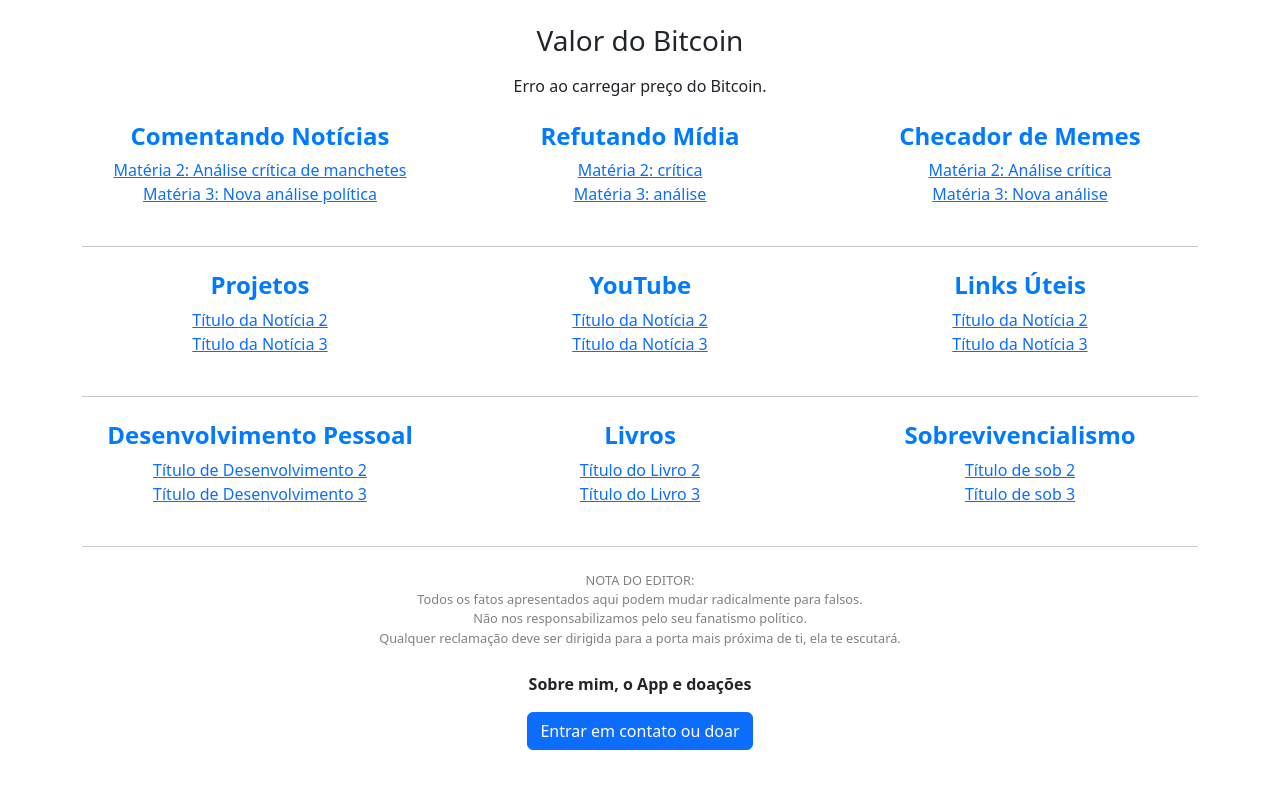
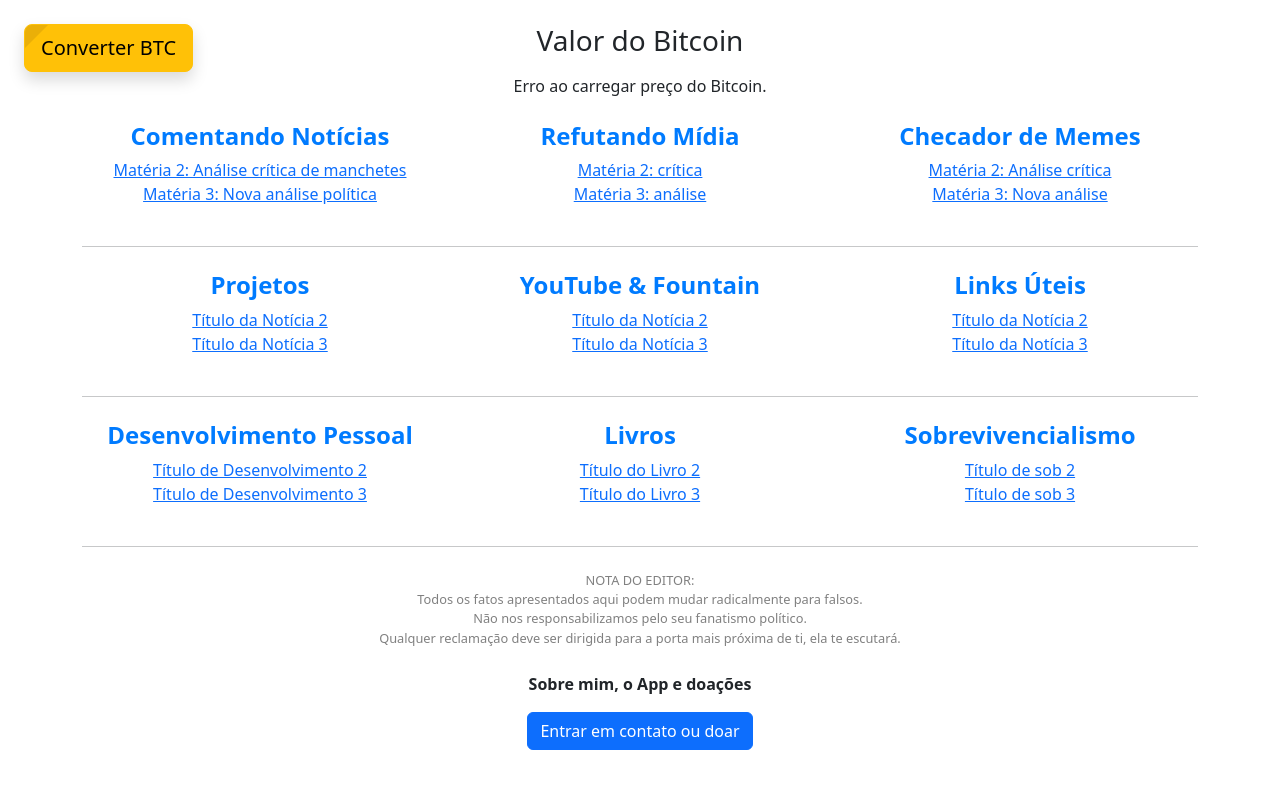
Before and after one commit to Master-Leodin/P-gina-sobre-BTC-e-memes, a website: page index.html in a window 1280 px wide. Drawn offline with nearby package versions, Linux system fonts and the light colour scheme; no server answers.

Commit message:
Adicionado o botão de converter BTC animado e com sombra

```diff
--- a/index.html
+++ b/index.html
@@ -29,6 +29,59 @@
   </style>
 </head>
 <body>
+
+<!-- Botão "Converter BTC" -->
+<div class="position-absolute top-0 start-0 m-4">
+  <a href="pages/conversor.html" class="btn btn-warning btn-lg shadow animated-button">Converter BTC</a>
+</div>
+
+<style>
+  /* Estilo da animação */
+  .animated-button {
+    position: relative;
+    overflow: hidden;
+  }
+
+  .animated-button::before {
+    content: '';
+    position: absolute;
+    top: 0;
+    left: -100%;
+    width: 100%;
+    height: 100%;
+    background: rgba(184, 134, 11, 0.3);
+    transform: skewX(-45deg);
+    z-index: 1;
+    transition: left 0.3s ease;
+  }
+
+  .animated-button:hover {
+    text-decoration: none;
+  }
+
+  .animated-button:hover::before {
+    background: rgba(184, 134, 11, 0.5);
+  }
+
+  .animated-button::before {
+    animation: slide 5s infinite linear;
+  }
+
+  @keyframes slide {
+    0% {
+      left: -100%;
+    }
+    50% {
+      left: 100%;
+    }
+    100% {
+      left: 200%;
+    }
+  }
+</style>
+
+
+
 <div class="container my-4">
   <!-- Bitcoin Info -->
   <div id="bitcoin-info" class="text-center my-4">
@@ -73,7 +126,7 @@
       </div>
       <div class="col-md-4 text-center">
         <h4 class="section-title">
-          <a href="pages/youtube.html">YouTube</a>
+          <a href="pages/youtube.html">YouTube & Fountain</a>
         </h4>
         <ul class="list-unstyled" id="youtube-list"></ul>
       </div>
@@ -177,7 +230,6 @@
         .catch(error => console.error(`Erro ao carregar artigos de ${url}:`, error));
     }
 
-    // Carregar todos os artigos em paralelo
     const sections = [
       { id: 'noticias-list', url: 'pages/comentando_noticias.html' },
       { id: 'refutando-list', url: 'pages/refutando_midias.html' },
--- a/pages/youtube.html
+++ b/pages/youtube.html
@@ -3,10 +3,10 @@
 <head>
   <meta charset="UTF-8">
   <meta name="viewport" content="width=device-width, initial-scale=1.0">
-  <title>YouTube</title>
+  <title>YouTube & Fountain</title>
 </head>
 <body>
-  <h1>YouTube</h1>
+  <h1>YouTube & Fountain</h1>
   <ul id="articles">
     <li><a href="noticia1.html">Título da Notícia 1</a></li>
     <li><a href="noticia2.html">Título da Notícia 2</a></li>
```
Also changed, not shown: pages/sobre.html (+1 -1 lines). Lines whose indentation alone changed are shown as unchanged.
